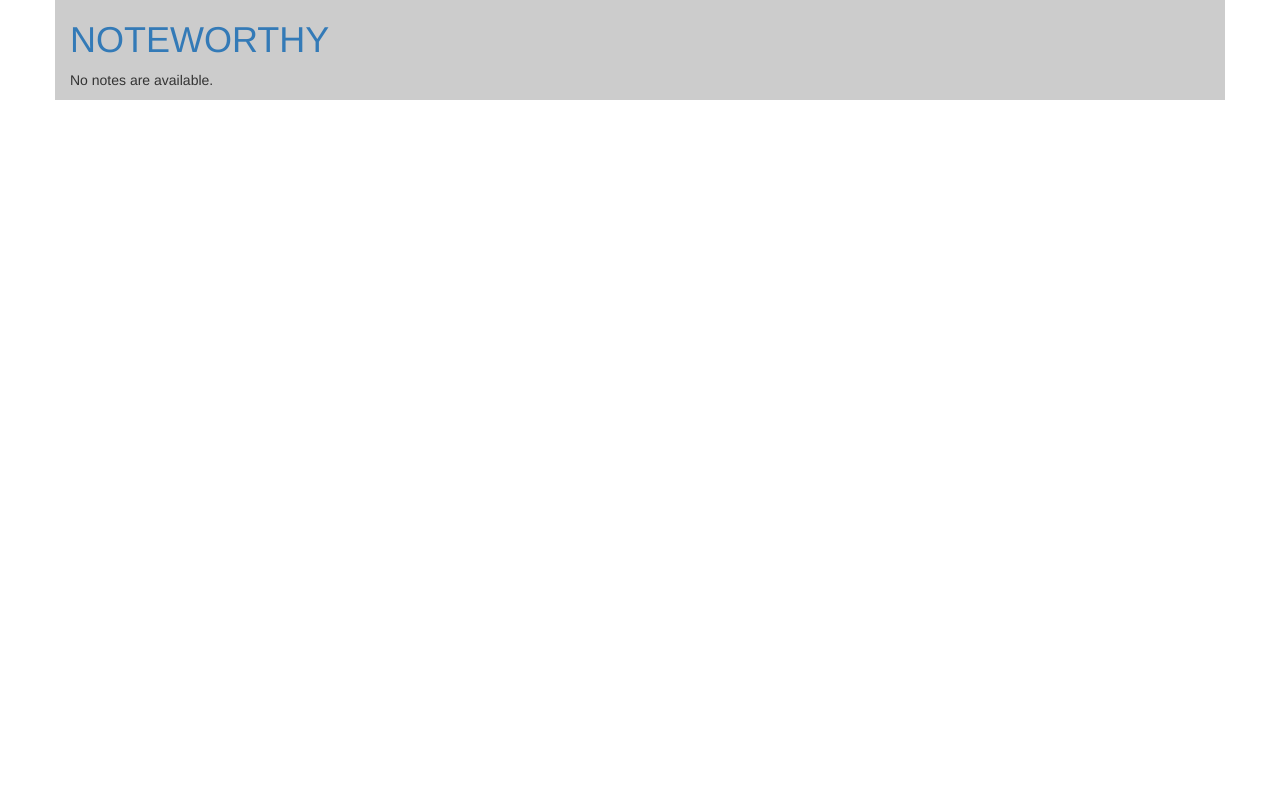
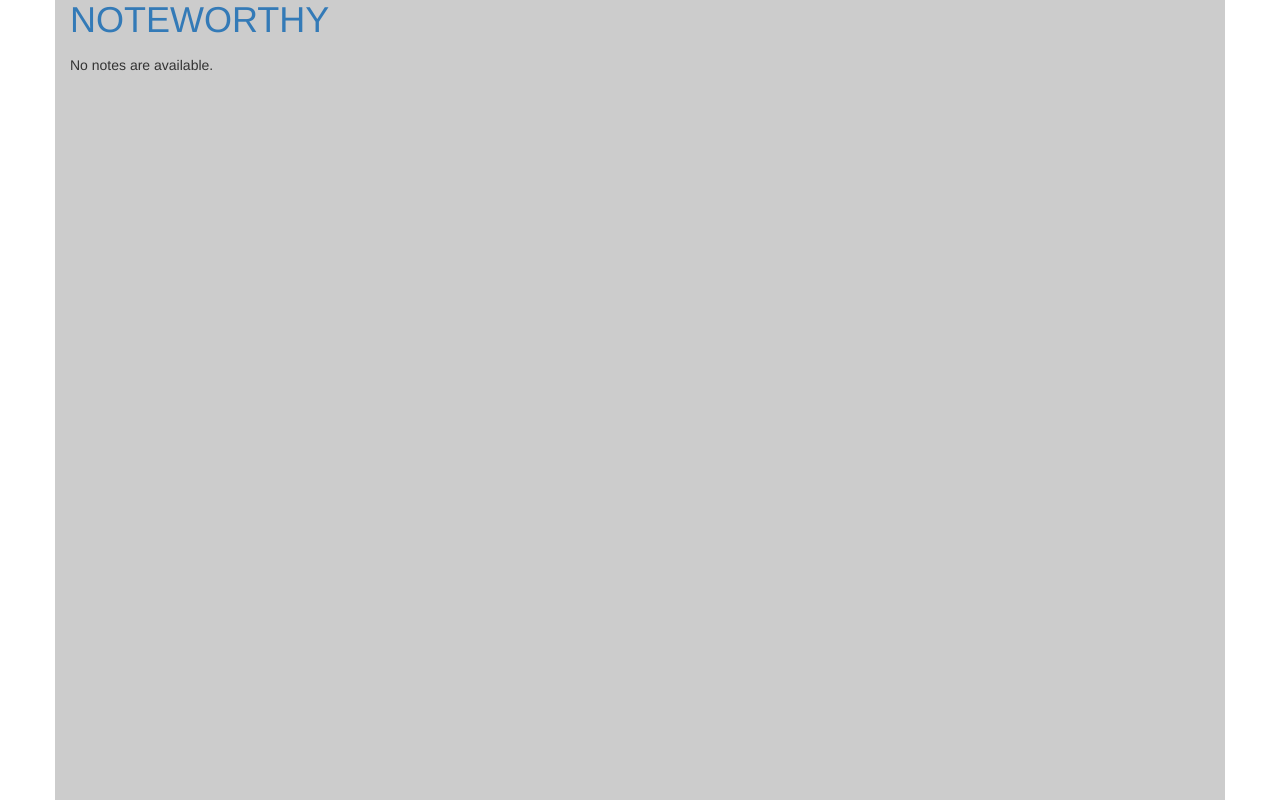
Before and after one commit to mdribera/note-under-taker, a Django app: page /notes/ in a window 1280 px wide. Run offline with Django 3.2, Linux system fonts and the light colour scheme; data that the repository does not hold is empty; some libraries are stand-ins or nearby versions.

Commit message:
style touchup

```diff
--- a/notes/static/notes/style.css
+++ b/notes/static/notes/style.css
@@ -1,44 +1,56 @@
 html, body {
-	height: 100%;
 	margin: 0;
 	padding: 0;
 }
 
-.page {
-	height: 100%;
+body, .page {
+	min-height: 100vh;
 }
 
-.page > .content {
-	max-height: 100%;
+h1, h2 {
+	margin: 0;
 }
 
 h2 {
 	color: #777;
 }
 
+
+.page {
+	display: flex;
+	flex-direction: column;
+}
+
+.page a {
+	text-decoration: none;
+}
+
+.page > .content {
+	padding-top: 15px;
+	flex: 1;
+}
+
 .container {
-	/*height: 100%;*/
 	background-color: #ccc;
 }
 
 .note-item {
-	margin-bottom: 1rem;
-}
-
-.note-item a {
-	text-decoration: none;
+	margin-bottom: 1em;
 }
 
 .note-content {
-	padding: 1rem;
+	padding: 1em;
+	border-radius: 0.5em;
 	background-color: #aaa;
 }
+
 .note-content h3 {
 	margin: 0;
 }
 
 .label-list a {
-	margin-right: .5rem;
+	display: inline-block;
+	padding: 0 0.3em;
 }
 
 .label-list a:last-child {
```
